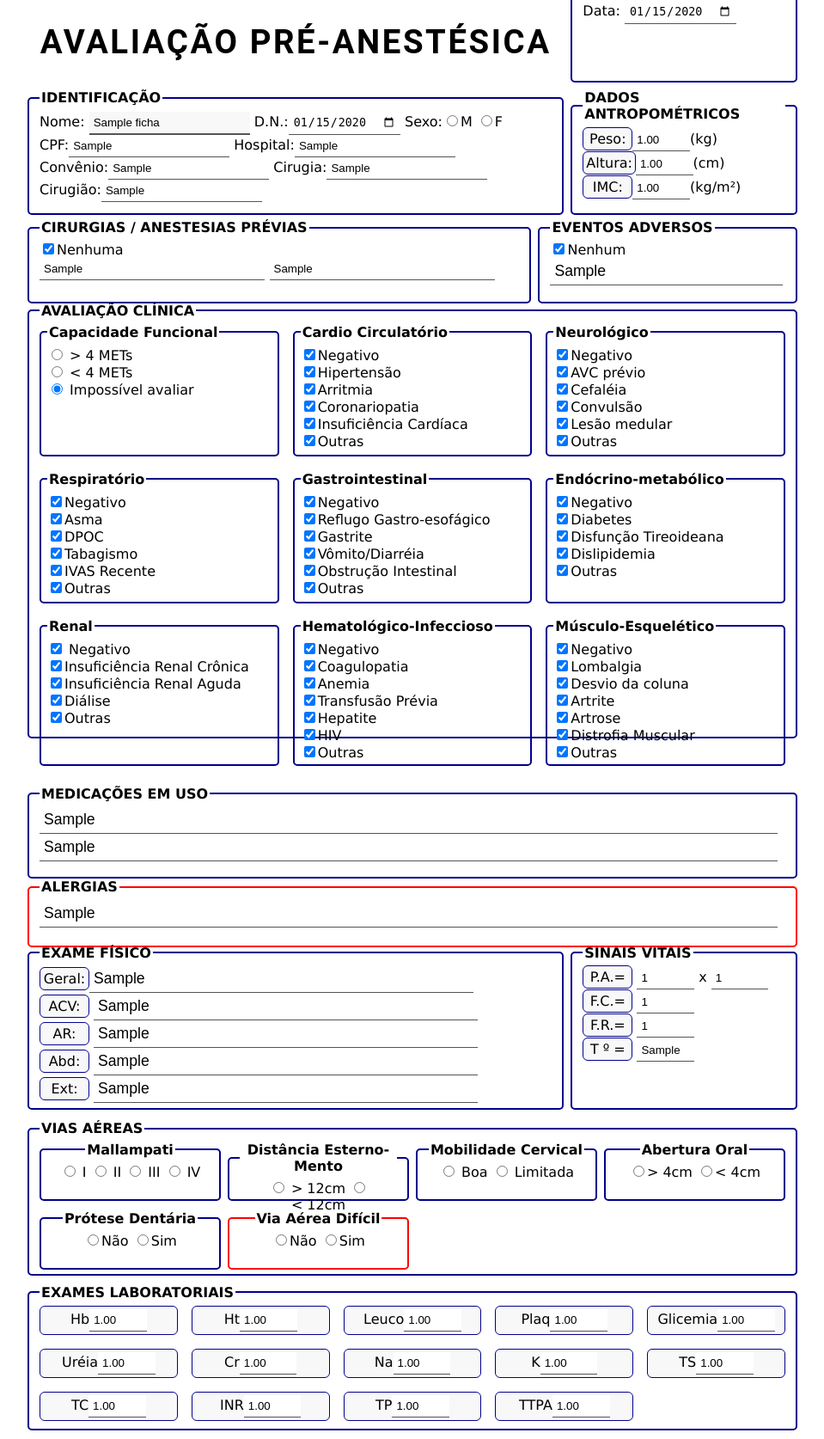
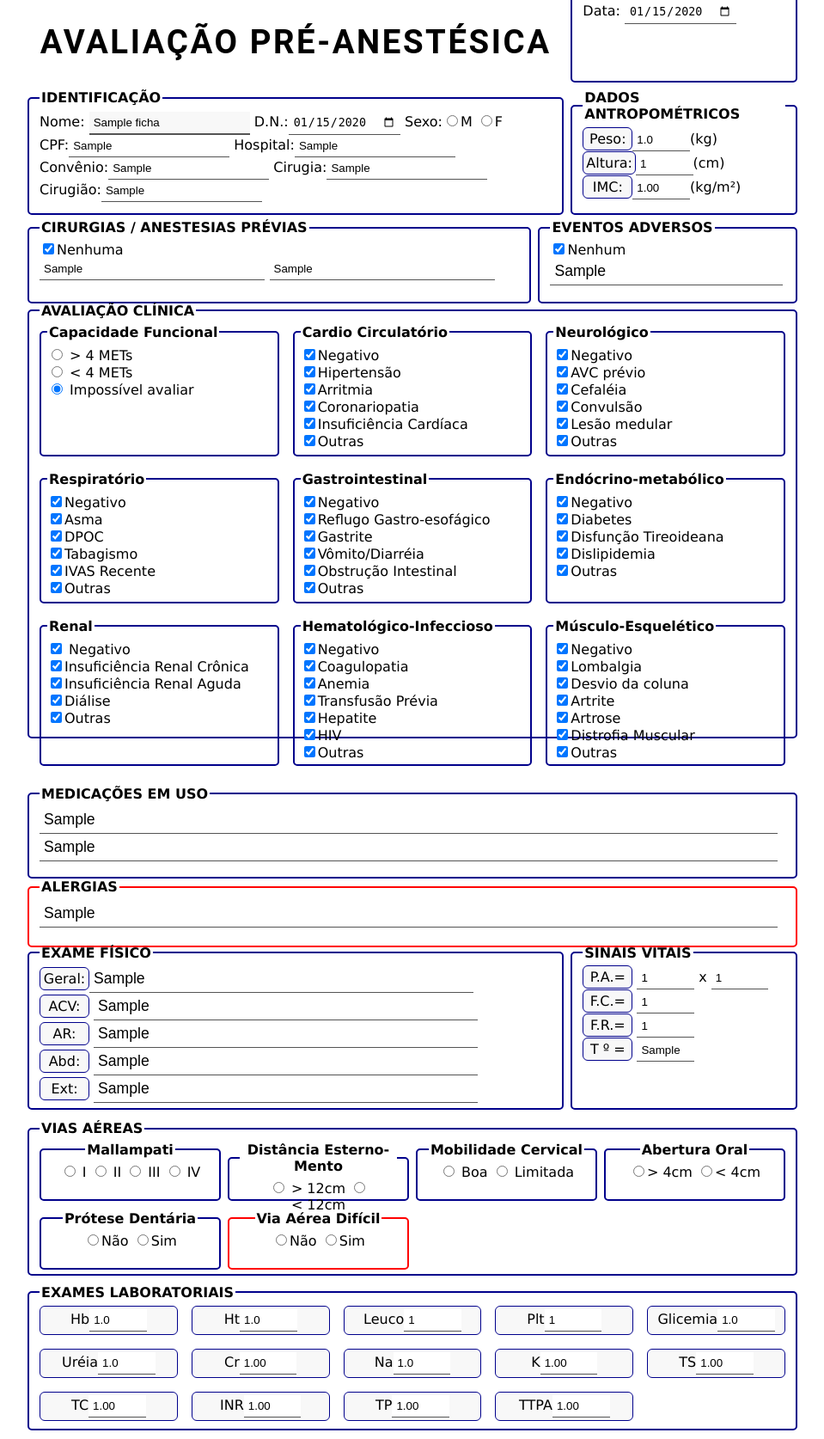
Before and after one commit to lbourbon/meuapa, a Django app: page /ler_ficha/1 in a window 1280 px wide. Shown: the top 1674 px of the page at 86% size, without its empty margins (160-1119 px from the left). Run offline with Django 3.2, Linux system fonts and the light colour scheme; a user stored in the database is signed in; tables that the repository leaves empty hold one stand-in row (values such as "Sample post").

Commit message:
'Resolvendo_Floats'

```diff
--- a/ficha/models.py
+++ b/ficha/models.py
@@ -16,8 +16,8 @@ class Ficha(models.Model):
     cirurgia = models.CharField(max_length=100, blank=True)
     cirurgiao = models.CharField(max_length=50, blank=True)
 
-    peso = models.DecimalField(decimal_places=2, max_digits=5, null=True, blank=True)
-    altura = models.DecimalField(decimal_places=2, max_digits=5, null=True, blank=True)
+    peso = models.DecimalField(decimal_places=1, max_digits=5, null=True, blank=True)
+    altura = models.DecimalField(decimal_places=0, max_digits=5, null=True, blank=True)
     imc = models.DecimalField(decimal_places=2, max_digits=5, null=True, blank=True)
 
     n_previa = models.BooleanField(default=True)
@@ -97,14 +97,14 @@ class Ficha(models.Model):
     protese = models.CharField(choices=protese_CHOICES, blank=True, max_length=20)
     vad = models.CharField(choices=vad_CHOICES, blank=True, max_length=20)
 
-    hb = models.DecimalField(decimal_places=2, max_digits=8, null=True, blank=True)
-    ht = models.DecimalField(decimal_places=2, max_digits=8, null=True, blank=True)
-    leuco = models.DecimalField(decimal_places=2, max_digits=8, null=True, blank=True)
-    plt = models.DecimalField(decimal_places=2, max_digits=8, null=True, blank=True)
-    gli = models.DecimalField(decimal_places=2, max_digits=8, null=True, blank=True)
-    u = models.DecimalField(decimal_places=2, max_digits=8, null=True, blank=True)
+    hb = models.DecimalField(decimal_places=1, max_digits=8, null=True, blank=True)
+    ht = models.DecimalField(decimal_places=1, max_digits=8, null=True, blank=True)
+    leuco = models.DecimalField(decimal_places=0, max_digits=8, null=True, blank=True)
+    plt = models.DecimalField(decimal_places=0, max_digits=8, null=True, blank=True)
+    gli = models.DecimalField(decimal_places=1, max_digits=8, null=True, blank=True)
+    u = models.DecimalField(decimal_places=1, max_digits=8, null=True, blank=True)
     cr = models.DecimalField(decimal_places=2, max_digits=8, null=True, blank=True)
-    na = models.DecimalField(decimal_places=2, max_digits=8, null=True, blank=True)
+    na = models.DecimalField(decimal_places=1, max_digits=8, null=True, blank=True)
     k = models.DecimalField(decimal_places=2, max_digits=8, null=True, blank=True)
     ts = models.DecimalField(decimal_places=2, max_digits=8, null=True, blank=True)
     tc = models.DecimalField(decimal_places=2, max_digits=8, null=True, blank=True)
--- a/meuapa/settings.py
+++ b/meuapa/settings.py
@@ -118,3 +118,5 @@ LOGIN_URL = '/login/'
 LOGIN_REDIRECT_URL = 'lista'
 
 LOGOUT_REDIRECT_URL = 'lista'
+
+DECIMAL_SEPARATOR = ','
--- a/templates/ler_ficha.html
+++ b/templates/ler_ficha.html
@@ -52,11 +52,11 @@
 		<section id="antrop" class="grid-item">
 			<fieldset class="circular-label  input-pequeno">
 				<legend>DADOS ANTROPOMÉTRICOS</legend>
-				<label>Peso: </label><input id="peso" name="peso" type="text"
+				<label>Peso: </label><input id="peso" name="peso" type="number" step="0.1"
 			{% if form.peso.value != None %}value="{{ form.peso.value|stringformat:'s' }}"{% endif %}>(kg)<br>
-				<label>Altura: </label><input id="altura" name="altura" type="text"
+				<label>Altura: </label><input id="altura" name="altura" type="number" step="0.1"
 			{% if form.altura.value != None %}value="{{ form.altura.value|stringformat:'s' }}"{% endif %}>(cm)<br>
-				<label>IMC:</label><input id="imc" name="imc" type="text"
+				<label>IMC:</label><input id="imc" name="imc" type="number" step="0.01"
 			{% if form.imc.value != None %}value="{{ form.imc.value|stringformat:'s' }}"{% endif %}>(kg/m²)
 			</fieldset>
 		</section>
@@ -322,33 +322,33 @@
 			<fieldset class="circular-label input-pequeno">
 				<legend>EXAMES LABORATORIAIS</legend>
 				<div class="container-lab">
-					<label>Hb<input class="lab" type="text" id="hb" name="hb"
+					<label>Hb<input class="lab" type="number" step="0.1" id="hb" name="hb"
 					{% if form.hb.value != None %}value="{{ form.hb.value|stringformat:'s' }}"{% endif %}></label>
-					<label>Ht<input class="lab" type="text" id="ht" name="ht"
+					<label>Ht<input class="lab" type="number" step="0.1" id="ht" name="ht"
 					{% if form.ht.value != None %}value="{{ form.ht.value|stringformat:'s' }}"{% endif %}></label>
-					<label>Leuco<input class="lab" type="text" id="leuco" name="leuco"
+					<label>Leuco<input class="lab" type="number" id="leuco" name="leuco"
 					{% if form.leuco.value != None %}value="{{ form.leuco.value|stringformat:'s'}}"{% endif %}></label>
-					<label>Plaq<input class="lab" type="text" id="plt" name="plt"
+					<label>Plt<input class="lab" type="number" id="plt" name="plt"
 					{% if form.plt.value != None %}value="{{ form.plt.value|stringformat:'s'}}"{% endif %}></label>
-					<label>Glicemia<input class="lab" type="text" id="gli" name="gli"
+					<label>Glicemia<input class="lab" type="number" step="0.1" id="gli" name="gli"
 					{% if form.gli.value != None %}value="{{ form.gli.value|stringformat:'s'}}"{% endif %}></label>
-					<label>Uréia<input class="lab" type="text" id="u" name="u"
+					<label>Uréia<input class="lab" type="number" step="any" id="u" name="u"
 					{% if form.u.value != None %}value="{{ form.u.value|stringformat:'s'}}"{% endif %}></label>
-					<label>Cr<input class="lab" type="text" id="cr" name="cr"
+					<label>Cr<input class="lab" type="number" step="any" id="cr" name="cr"
 					{% if form.cr.value != None %}value="{{ form.cr.value|stringformat:'s'}}"{% endif %}></label>
-					<label>Na<input class="lab" type="text" id="na" name="na"
+					<label>Na<input class="lab" type="number" step="any" id="na" name="na"
 					{% if form.na.value != None %}value="{{ form.na.value|stringformat:'s'}}"{% endif %}></label>
-					<label>K<input class="lab" type="text" id="k" name="k"
+					<label>K<input class="lab" type="number" step="any" id="k" name="k"
 					{% if form.k.value != None %}value="{{ form.k.value|stringformat:'s'}}"{% endif %}></label>
-					<label>TS<input class="lab" type="text" id="ts" name="ts"
+					<label>TS<input class="lab" type="number" step="any" id="ts" name="ts"
 					{% if form.ts.value != None %}value="{{ form.ts.value|stringformat:'s'}}"{% endif %}></label>
-					<label>TC<input class="lab" type="text" id="tc" name="tc"
+					<label>TC<input class="lab" type="number" step="any" id="tc" name="tc"
 					{% if form.tc.value != None %}value="{{ form.tc.value|stringformat:'s'}}"{% endif %}></label>
-					<label>INR<input class="lab" type="text" id="inr" name="inr"
+					<label>INR<input class="lab" type="number" step="any" id="inr" name="inr"
 					{% if form.inr.value != None %}value="{{ form.inr.value|stringformat:'s'}}"{% endif %}></label>
-					<label>TP<input class="lab" type="text" id="tp" name="tp"
+					<label>TP<input class="lab" type="number" step="any" id="tp" name="tp"
 					{% if form.tp.value != None %}value="{{ form.tp.value|stringformat:'s'}}"{% endif %}></label>
-					<label>TTPA<input class="lab" type="text" id="ttpa" name="ttpa"
+					<label>TTPA<input class="lab" type="number" step="any" id="ttpa" name="ttpa"
 					{% if form.ttpa.value != None %}value="{{ form.ttpa.value|stringformat:'s'}}"{% endif %}></label>
 					<!--<label><input type="number" id=""></label>-->
 				</div>
@@ -416,6 +416,5 @@
 		</section>
 	</div>
 </form>
-<script src="{% static 'precisadeJS?.js' %}"></script>
 </body>
 </html>
```
Also changed, not shown: templates/ficha.html (+18 -18 lines), ficha/migrations/0029_auto_20180623_1102.py (added), ficha/migrations/0030_auto_20180623_1104.py (added), ficha/migrations/0031_auto_20180623_1105.py (added).
